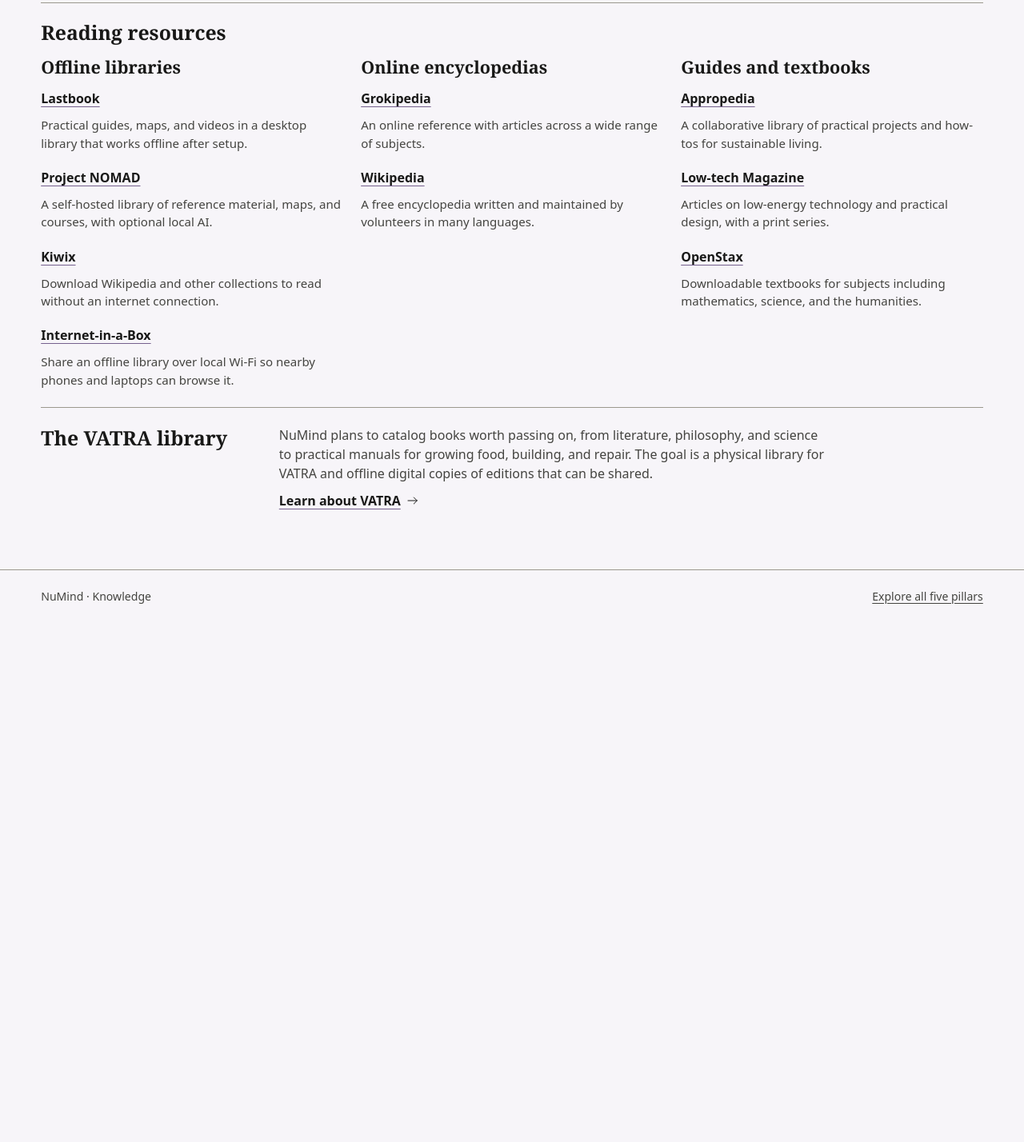
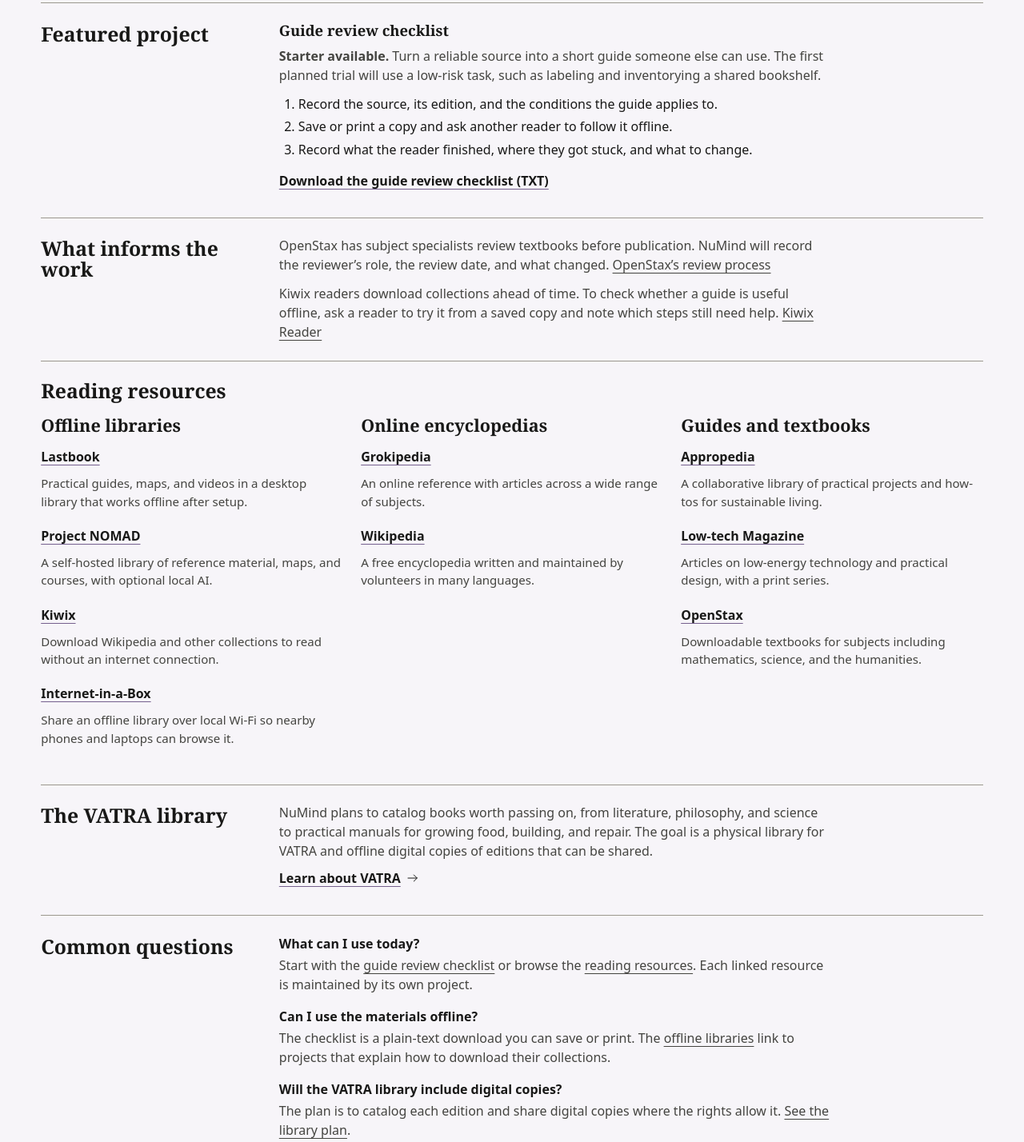
Before and after one commit to deusordo/Numind, a plain HTML site: page index.html in a window 1280 px wide. Shown: the part 803-2231 px from the top of the page at 80% size. Before the commit the page ends 1580 px from the top, so only its background shows below. Drawn offline with Linux system fonts and the light colour scheme.

Commit message:
Add an offline guide checklist and library questions

```diff
--- a/index.html
+++ b/index.html
@@ -13,7 +13,7 @@
   <meta property="og:description" content="NuMind aims to turn reliable source material into lessons, manuals, and references people can learn from and pass on.">
   <meta property="og:url" content="https://deusordo.github.io/Numind/">
   <script src="./theme.js"></script>
-  <link rel="stylesheet" href="./styles.css?v=20261123resources">
+  <link rel="stylesheet" href="./styles.css?v=guide-review">
 </head>
 <body>
   <a class="skip" href="#content">Skip to content</a>
@@ -37,7 +37,8 @@
         <p class="tagline">Knowledge worth keeping.</p>
         <p class="summary">NuMind aims to turn reliable source material into lessons, manuals, and references people can learn from and pass on.</p>
         <div class="hero-links">
-          <a class="work-link" href="#focus">See the priorities <svg viewBox="0 0 24 24" aria-hidden="true"><path d="M3 12h17m-6-6 6 6-6 6"/></svg></a>
+          <a class="work-link" href="#project">Explore the project</a>
+          <a class="work-link" href="#focus">See the priorities</a>
           <a class="work-link" href="#resources">Reading resources</a>
         </div>
       </div>
@@ -56,6 +57,26 @@
       <div>
         <p>NuMind is defining how to organize, cite, and preserve its materials.</p>
         <a class="work-link" href="../NuTerra/ecosystem.html#source">See where the source material fits <svg viewBox="0 0 24 24" aria-hidden="true"><path d="M3 12h17m-6-6 6 6-6 6"/></svg></a>
+      </div>
+    </section>
+    <section class="project-status content-section" id="project" aria-labelledby="project-heading">
+      <h2 class="section-title" id="project-heading">Featured project</h2>
+      <div>
+        <h3>Guide review checklist</h3>
+        <p><strong>Starter available.</strong> Turn a reliable source into a short guide someone else can use. The first planned trial will use a low-risk task, such as labeling and inventorying a shared bookshelf.</p>
+        <ol class="project-steps">
+          <li>Record the source, its edition, and the conditions the guide applies to.</li>
+          <li>Save or print a copy and ask another reader to follow it offline.</li>
+          <li>Record what the reader finished, where they got stuck, and what to change.</li>
+        </ol>
+        <a class="work-link" href="./guide-review-checklist.txt" download>Download the guide review checklist (TXT)</a>
+      </div>
+    </section>
+    <section class="project-status content-section" aria-labelledby="research-heading">
+      <h2 class="section-title" id="research-heading">What informs the work</h2>
+      <div>
+        <p>OpenStax has subject specialists review textbooks before publication. NuMind will record the reviewer’s role, the review date, and what changed. <a href="https://help.openstax.org/s/article/How-do-you-develop-textbooks">OpenStax’s review process</a></p>
+        <p>Kiwix readers download collections ahead of time. To check whether a guide is useful offline, ask a reader to try it from a saved copy and note which steps still need help. <a href="https://get.kiwix.org/en/solutions/applications/kiwix-reader/">Kiwix Reader</a></p>
       </div>
     </section>
     <section class="reading-resources" id="resources" aria-labelledby="resources-heading">
@@ -94,6 +115,17 @@
         <a class="work-link" href="../Vatra/">Learn about VATRA <svg viewBox="0 0 24 24" aria-hidden="true"><path d="M3 12h17m-6-6 6 6-6 6"/></svg></a>
       </div>
     </section>
+    <section class="project-status content-section" id="questions" aria-labelledby="questions-heading">
+      <h2 class="section-title" id="questions-heading">Common questions</h2>
+      <dl class="questions">
+        <dt>What can I use today?</dt>
+        <dd>Start with the <a href="#project">guide review checklist</a> or browse the <a href="#resources">reading resources</a>. Each linked resource is maintained by its own project.</dd>
+        <dt>Can I use the materials offline?</dt>
+        <dd>The checklist is a plain-text download you can save or print. The <a href="#resources">offline libraries</a> link to projects that explain how to download their collections.</dd>
+        <dt>Will the VATRA library include digital copies?</dt>
+        <dd>The plan is to catalog each edition and share digital copies where the rights allow it. <a href="#library">See the library plan</a>.</dd>
+      </dl>
+    </section>
   </main>
   <footer class="site-footer">
     <div class="wrap footer-inner">
--- a/styles.css
+++ b/styles.css
@@ -104,7 +104,16 @@ h1 { font-size: clamp(3.9rem, 9vw, 8rem); font-weight: 600; letter-spacing: -.05
 .resource-group h3 { margin: .35rem 0 .25rem; font: 650 clamp(1.1rem, 2vw, 1.35rem)/1.2 var(--heading); }
 .resource-group ul { display: grid; gap: .6rem; padding: 0; margin: 0; list-style: none; }
 .resource-group p { max-width: 31rem; margin: 0; color: var(--muted); font-size: .94rem; }
-.library-plan { border-block-start: 1px solid var(--rule); padding-block-start: 1.4rem; margin-block: 0 clamp(2rem, 5vw, 4rem); }
+.library-plan { border-block-start: 1px solid var(--rule); padding-block-start: 1.4rem; }
+.content-section { border-block-start: 1px solid var(--rule); padding-block-start: 1.4rem; }
+.content-section h3 { margin: 0 0 .55rem; font: 650 1.15rem/1.2 var(--heading); }
+.content-section p + p { margin-top: .75rem; }
+.project-steps { max-width: 42rem; margin: .75rem 0 .3rem; padding-inline-start: 1.5rem; }
+.project-steps li + li { margin-top: .3rem; }
+.questions { max-width: 43rem; margin: 0; }
+.questions dt { font-weight: 650; }
+.questions dt:not(:first-child) { margin-top: 1rem; }
+.questions dd { margin: .2rem 0 0; color: var(--muted); }
 @media (max-width: 620px) {
   .header-inner { gap: .25rem .65rem; }
   .header-links { gap: .2rem .65rem; }
```
Also changed, not shown: guide-review-checklist.txt (added).
